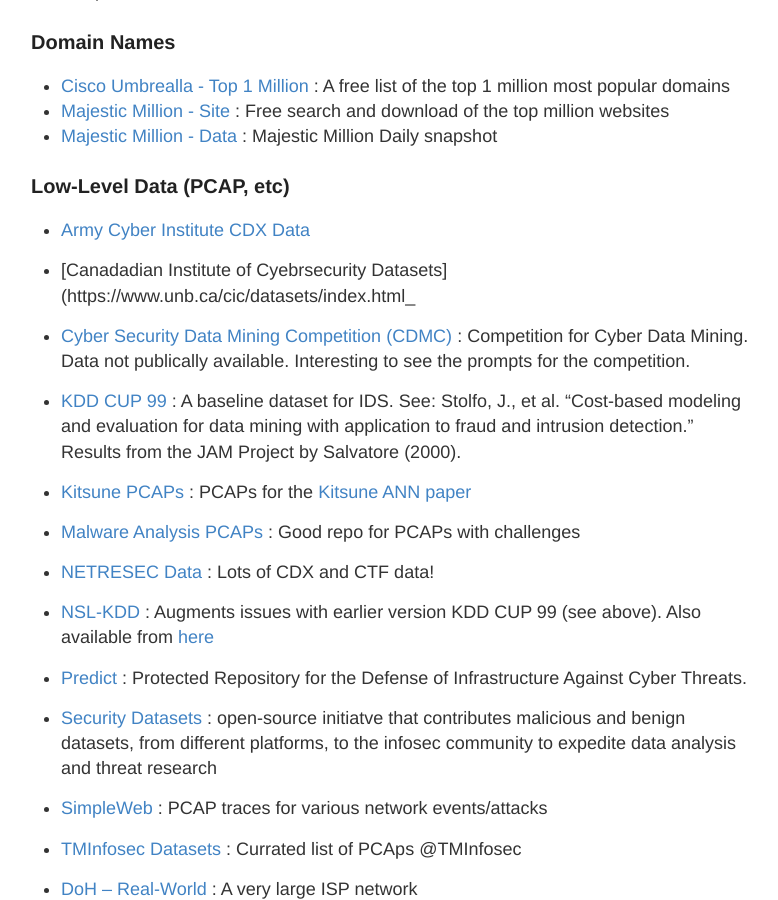
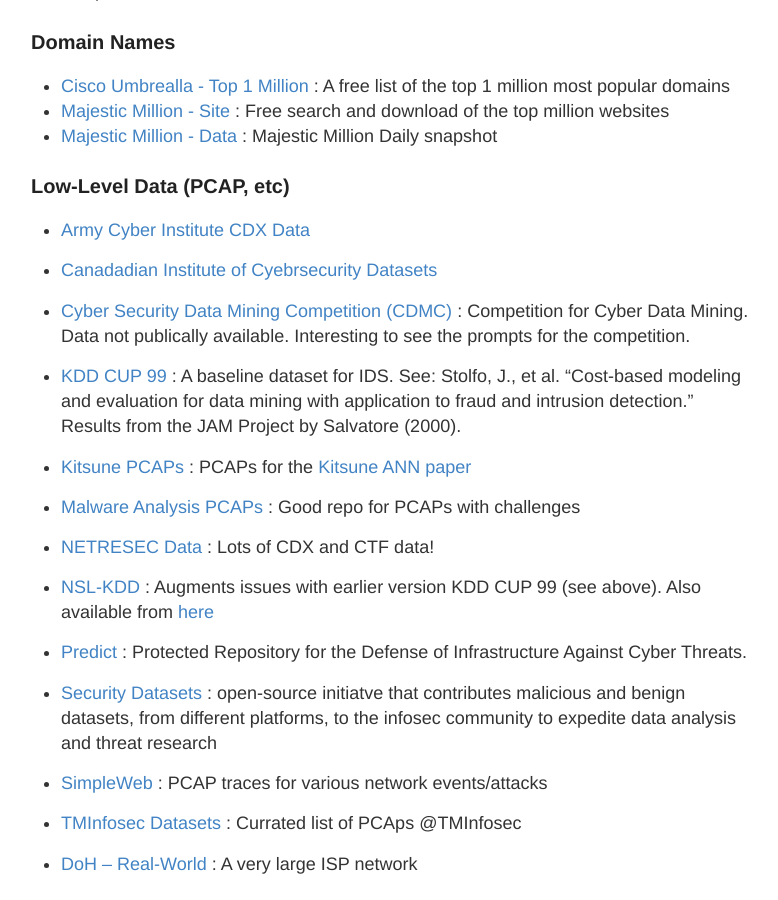
Before and after one commit to stevehenderson/stevehenderson.github.io, a Jekyll site: the page built from data.md, in a window 1280 px wide and 900 px high, scrolled down 668 px. Shown: the whole window, without its empty margins (249-1027 px from the left). Built offline with Jekyll 4.4.1, drawn with Linux system fonts in a browser that asks for light colours.

Commit message:
Update data.md

```diff
--- a/data.md
+++ b/data.md
@@ -33,7 +33,7 @@
 
    * [Army Cyber Institute CDX Data](https://digitalcommons.usmalibrary.org/aci_datasets/1/)
 
-   * [Canadadian Institute of Cyebrsecurity Datasets](https://www.unb.ca/cic/datasets/index.html_
+   * [Canadadian Institute of Cyebrsecurity Datasets](https://www.unb.ca/cic/datasets/index.html)
 
    * [Cyber Security Data Mining Competition (CDMC)](http://www.csmining.org/ ) : Competition for Cyber Data Mining.  Data not publically available.  Interesting to see the prompts for the competition.
 
```
